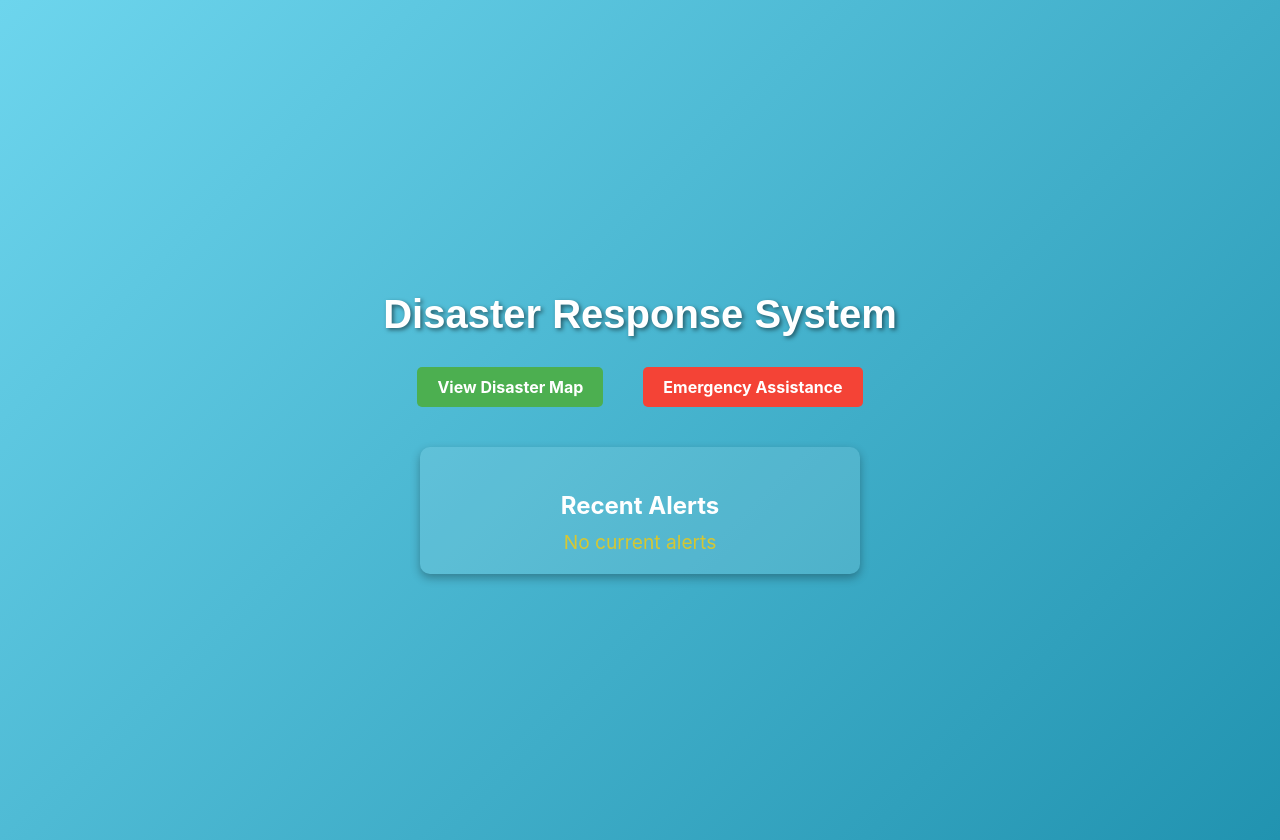
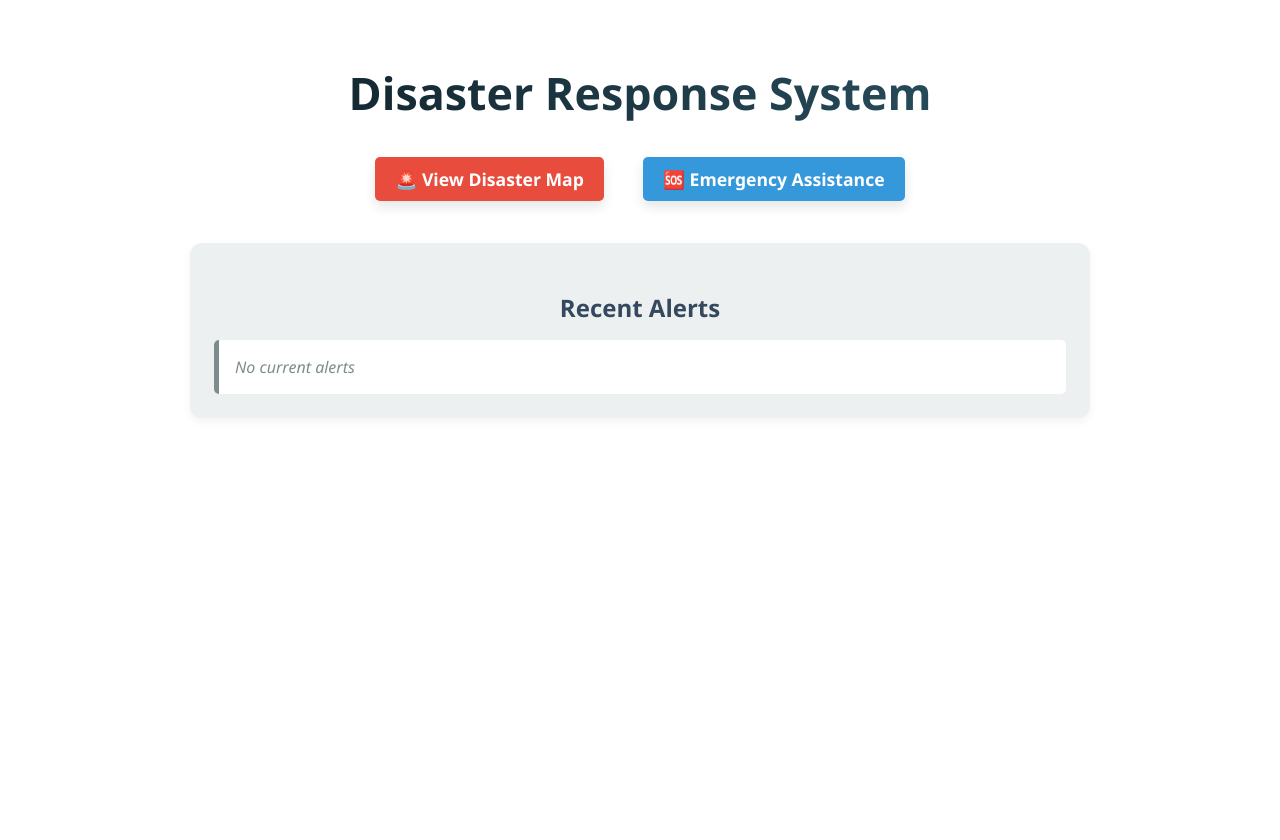
Before and after one commit to sridurgeshv/April-Challenge, a React (Create React App) app in the folder safe-route-app/frontend/: page / in a window 1280 px wide. After the commit the page ends 800 px from the top, so only its background shows below. Built offline with nearby package versions, Linux system fonts and the light colour scheme; no server answers.

Commit message:
Changed undergoing in home

```diff
--- a/safe-route-app/frontend/src/pages/HomePage.css
+++ b/safe-route-app/frontend/src/pages/HomePage.css
@@ -1,88 +1,133 @@
 /* HomePage.css */
-
-.homepage-container {
-    display: flex;
-    flex-direction: column;
-    align-items: center;
-    justify-content: center;
-    height: 100vh;
-    background: linear-gradient(135deg, #6dd5ed, #2193b0);
-    color: white;
+.container {
+    padding: 2rem;
+    max-width: 900px;
+    margin: auto;
     text-align: center;
-    padding: 20px;
-    animation: fadeIn 1s ease-in-out;
+    font-family: 'Segoe UI', sans-serif;
+    color: #2c3e50;
   }
 
+  .title {
+    font-size: 2.8rem;
+    margin-bottom: 1.5rem;
+    background: linear-gradient(90deg, #0f2027, #2c5364);
+    -webkit-background-clip: text;
+    -webkit-text-fill-color: transparent;
+    animation: slideIn 1s ease forwards;
+  }
+
+  .button-group {
+    display: flex;
+    justify-content: center;
+    gap: 1.2rem;
+    margin-bottom: 2rem;
+    flex-wrap: wrap;
+  }
+
+  .btn {
+    text-decoration: none;
+    padding: 0.9rem 1.6rem;
+    border-radius: 10px;
+    font-size: 1.1rem;
+    transition: all 0.3s ease;
+    box-shadow: 0 6px 12px rgba(0, 0, 0, 0.1);
+  }
+
+  .primary-btn {
+    background: #e74c3c;
+    color: white;
+  }
+
+  .primary-btn:hover {
+    background: #c0392b;
+    transform: translateY(-3px);
+  }
+
+  .secondary-btn {
+    background: #3498db;
+    color: white;
+  }
+
+  .secondary-btn:hover {
+    background: #2980b9;
+    transform: translateY(-3px);
+  }
+
+  .info-card {
+    background: #ecf0f1;
+    padding: 1.5rem;
+    border-radius: 12px;
+    box-shadow: 0 4px 10px rgba(0, 0, 0, 0.05);
+    transition: transform 0.3s ease;
+  }
+
+  .info-card:hover {
+    transform: scale(1.02);
+  }
+
+  .section-title {
+    font-size: 1.5rem;
+    color: #34495e;
+    margin-bottom: 1rem;
+  }
+
+  .alert-item {
+    padding: 1rem;
+    background: #ffffff;
+    border-left: 5px solid #7f8c8d;
+    border-radius: 5px;
+    font-weight: 500;
+    text-align: left;
+  }
+
+  .no-alert {
+    color: #7f8c8d;
+    font-style: italic;
+  }
+
+  /* Animations */
   @keyframes fadeIn {
+    0% {
+      opacity: 0;
+      transform: translateY(20px);
+    }
+    100% {
+      opacity: 1;
+      transform: translateY(0);
+    }
+  }
+
+  @keyframes slideIn {
     from {
       opacity: 0;
+      transform: translateY(-20px);
     }
     to {
+      opacity: 1;
+      transform: translateY(0);
+    }
+  }
+
+  @keyframes zoomIn {
+    0% {
+      transform: scale(0.95);
+      opacity: 0;
+    }
+    100% {
+      transform: scale(1);
       opacity: 1;
     }
   }
 
-  .homepage-title {
-    font-size: 2.5rem;
-    margin-bottom: 20px;
-    font-family: 'Arial', sans-serif;
-    text-shadow: 2px 2px 4px rgba(0, 0, 0, 0.5);
+  .fade-in {
+    animation: fadeIn 1s ease forwards;
   }
 
-  .homepage-action-buttons {
-    display: flex;
-    gap: 20px;
-    margin-bottom: 30px;
+  .slide-in {
+    animation: slideIn 1s ease forwards;
   }
 
-  .btn {
-    padding: 15px 25px;
-    border: none;
-    border-radius: 5px;
-    cursor: pointer;
-    text-decoration: none;
-    transition: transform 0.2s, background-color 0.3s;
+  .zoom-in {
+    animation: zoomIn 0.8s ease forwards;
   }
-
-  .btn-primary {
-    background-color: #4CAF50; /* Green */
-    color: white;
-  }
-
-  .btn-secondary {
-    background-color: #f44336; /* Red */
-    color: white;
-  }
-
-  .btn:hover {
-    transform: scale(1.05);
-  }
-
-  .homepage-quick-info {
-    background: rgba(255, 255, 255, 0.1);
-    padding: 20px;
-    border-radius: 10px;
-    width: 80%;
-    max-width: 400px;
-    box-shadow: 0 4px 10px rgba(0, 0, 0, 0.3);
-  }
-
-  .quick-info-title {
-    font-size: 1.5rem;
-    margin-bottom: 10px;
-  }
-
-  .alert-item {
-    font-size: 1.2rem;
-    color: #ffcc00; /* Yellow */
-    animation: pulse 1.5s infinite;
-  }
-
-  @keyframes pulse {
-    0%, 100% {
-      opacity: 1;
-    }
-    50% {
-      opacity: 0.5;
-    }
-  }
--- a/safe-route-app/frontend/src/pages/HomePage.js
+++ b/safe-route-app/frontend/src/pages/HomePage.js
@@ -1,23 +1,24 @@
+// HomePage.js
 import React from 'react';
 import { Link } from 'react-router-dom';
-import './HomePage.css'; // Import the new CSS file
+import './HomePage.css'; //
 
 const HomePage = () => {
   return (
-    <div className="homepage-container">
-      <h1 className="homepage-title">Disaster Response System</h1>
-      <div className="homepage-action-buttons">
-        <Link to="/map" className="btn btn-primary">
-          View Disaster Map
+    <div className="home-page container fade-in">
+      <h1 className="title slide-in">Disaster Response System</h1>
+      <div className="action-buttons button-group zoom-in">
+        <Link to="/map" className="btn primary-btn">
+          🚨 View Disaster Map
         </Link>
-        <Link to="/emergency" className="btn btn-secondary">
-          Emergency Assistance
+        <Link to="/emergency" className="btn secondary-btn">
+          🆘 Emergency Assistance
         </Link>
       </div>
-      <div className="homepage-quick-info">
-        <h3 className="quick-info-title">Recent Alerts</h3>
+      <div className="quick-info info-card">
+        <h3 className="section-title">Recent Alerts</h3>
         {/* Will be populated with real data later */}
-        <div className="alert-item">No current alerts</div>
+        <div className="alert-item no-alert">No current alerts</div>
       </div>
     </div>
   );
```
